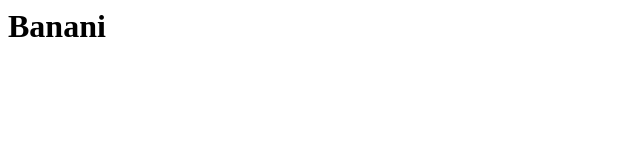
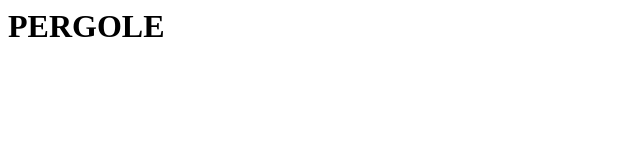
Before and after one commit to Tommaso26/Corso-dist2024, a plain HTML site: page index.html in a window 1280 px wide. Shown: the whole page, without its empty margins (0-640 px from the left). Drawn offline with Linux system fonts and the light colour scheme.

Commit message:
Modifica del file index.html

```diff
--- a/index.html
+++ b/index.html
@@ -1,3 +1,3 @@
 <html>
-    <h1>Banani</h1>
+    <h1>PERGOLE</h1>
 </html>
```
